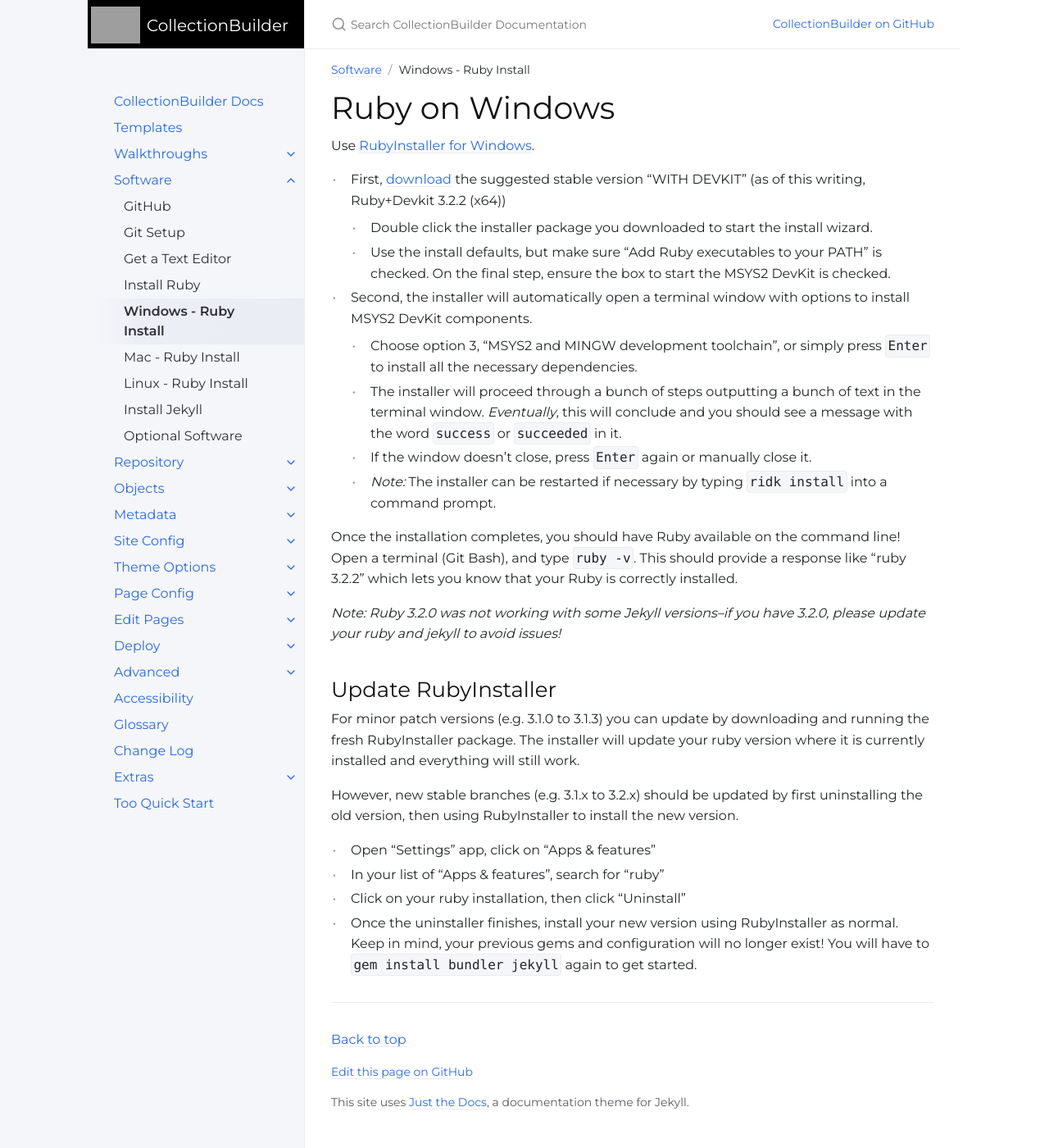
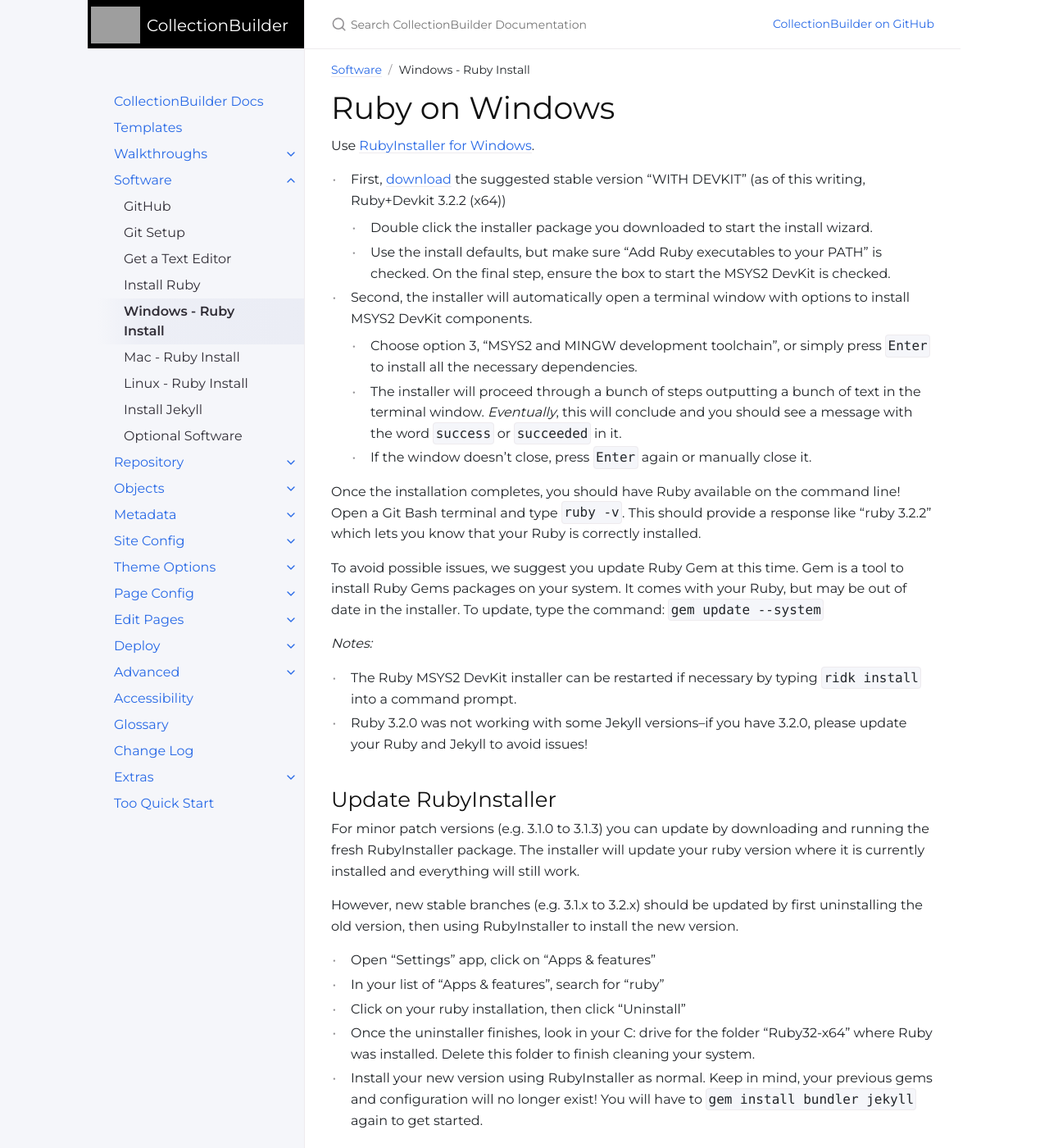
Before and after one commit to CollectionBuilder/cb-docs, a Jekyll site: the page built from docs/software/ruby_windows.md, in a window 1280 px wide and 1400 px high. Shown: the whole window at 82% size. Built offline with Jekyll 4.4.1, drawn with Linux system fonts in a browser that asks for light colours; comment, search, counter and statistics services are not loaded.

Commit message:
tweak to windows ruby install

```diff
--- a/docs/software/ruby_windows.md
+++ b/docs/software/ruby_windows.md
@@ -15,13 +15,20 @@ Use [RubyInstaller for Windows](https://rubyinstaller.org/){:target="_blank" rel
     - Choose option 3, "MSYS2 and MINGW development toolchain", or simply press `Enter` to install all the necessary dependencies.
     - The installer will proceed through a bunch of steps outputting a bunch of text in the terminal window. *Eventually*, this will conclude and you should see a message with the word `success` or `succeeded` in it.
     - If the window doesn't close, press `Enter` again or manually close it.
-    - *Note:* The installer can be restarted if necessary by typing `ridk install` into a command prompt.
 
 Once the installation completes, you should have Ruby available on the command line!
-Open a terminal (Git Bash), and type `ruby -v`.
+Open a Git Bash terminal and type `ruby -v`.
 This should provide a response like "ruby 3.2.2" which lets you know that your Ruby is correctly installed.
 
-*Note: Ruby 3.2.0 was not working with some Jekyll versions--if you have 3.2.0, please update your ruby and jekyll to avoid issues!*
+To avoid possible issues, we suggest you update Ruby Gem at this time.
+Gem is a tool to install Ruby Gems packages on your system.
+It comes with your Ruby, but may be out of date in the installer.
+To update, type the command: `gem update --system`
+
+*Notes:*
+
+- The Ruby MSYS2 DevKit installer can be restarted if necessary by typing `ridk install` into a command prompt.
+- Ruby 3.2.0 was not working with some Jekyll versions--if you have 3.2.0, please update your Ruby and Jekyll to avoid issues!
 
 ## Update RubyInstaller
 
@@ -33,4 +40,5 @@ However, new stable branches (e.g. 3.1.x to 3.2.x) should be updated by first un
 - Open "Settings" app, click on "Apps & features"
 - In your list of "Apps & features", search for "ruby"
 - Click on your ruby installation, then click "Uninstall"
-- Once the uninstaller finishes, install your new version using RubyInstaller as normal. Keep in mind, your previous gems and configuration will no longer exist! You will have to `gem install bundler jekyll` again to get started.
+- Once the uninstaller finishes, look in your C: drive for the folder "Ruby32-x64" where Ruby was installed. Delete this folder to finish cleaning your system.
+- Install your new version using RubyInstaller as normal. Keep in mind, your previous gems and configuration will no longer exist! You will have to `gem install bundler jekyll` again to get started.
```
Also changed, not shown: docs/software/jekyll.md (+1 -1 lines).
